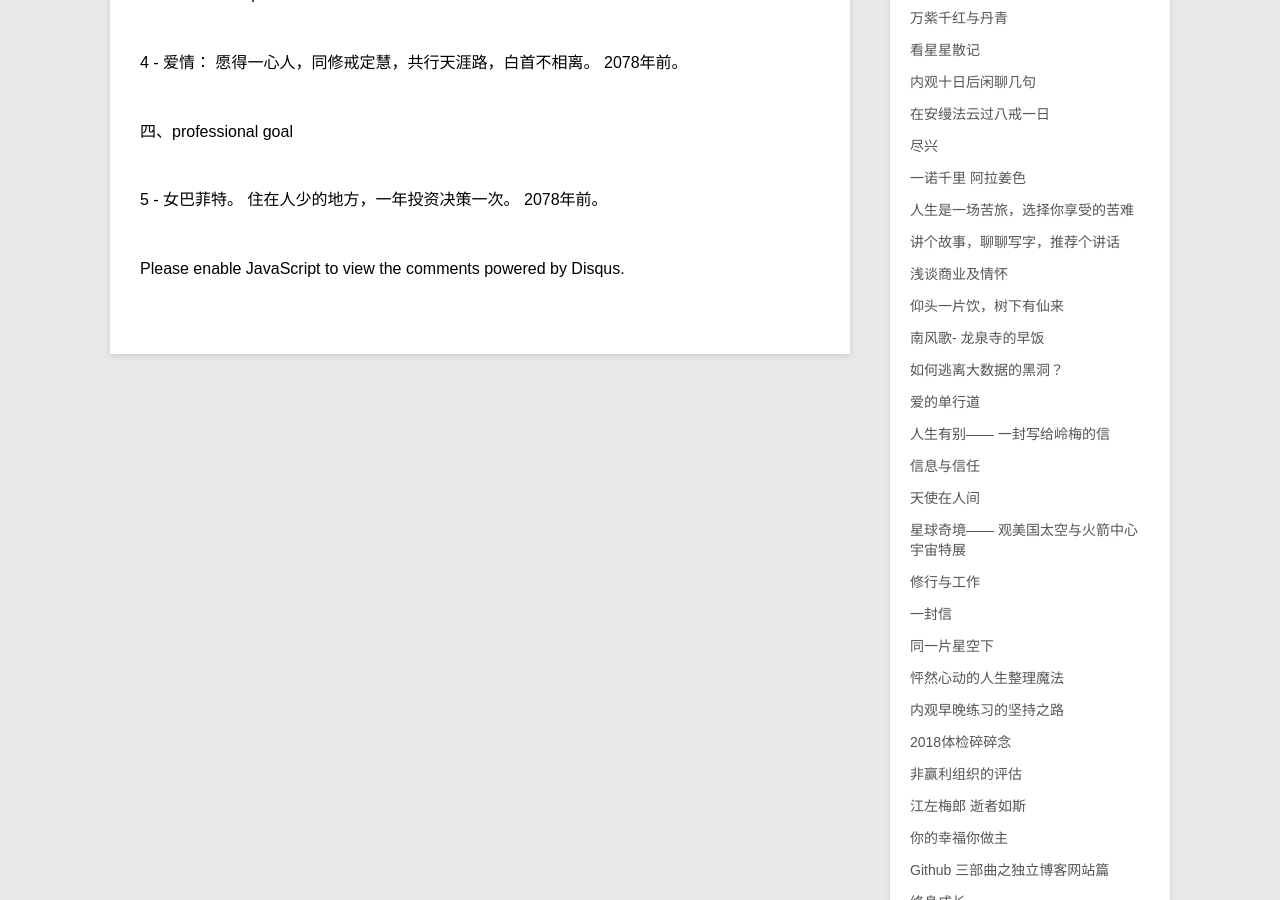
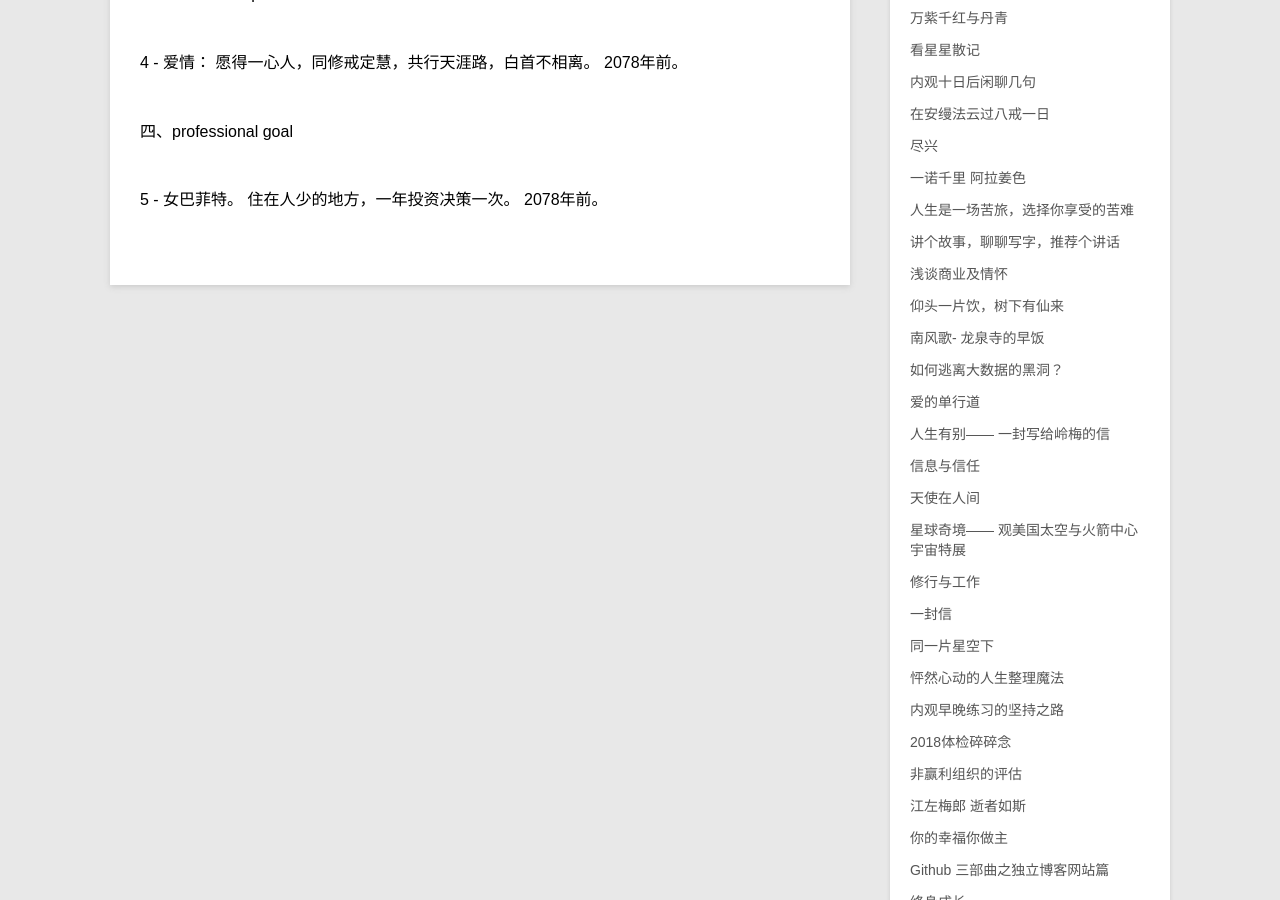
Before and after one commit to violettianjie/violettianjie.github.io, a Jekyll site: the page built from _posts/blog/2022-11-29-2list.md, in a window 1280 px wide and 900 px high, scrolled down 2339 px. Built offline with Jekyll 4.4.1, drawn with Linux system fonts in a browser that asks for light colours; comment, search, counter and statistics services are not loaded; part of the change alters nothing that is shown.

Commit message:
Update 2022-11-29-2list.md

```diff
--- a/_posts/blog/2022-11-29-2list.md
+++ b/_posts/blog/2022-11-29-2list.md
@@ -96,11 +96,23 @@ category: blog
 5 -  女巴菲特。 住在人少的地方，一年投资决策一次。 2078年前。
 
 
+<div id="disqus_thread"></div>
 <script>
 
 /**
-
-    RECOMMENDED CONFIGURATION VARIABLES: EDIT AND UNCOMMENT THE SECTION BELOW TO INSERT DYNAMIC VALUES FROM YOUR PLATFORM OR CMS.
-    LEARN WHY DEFINING THESE VARIABLES IS IMPORTANT: https://disqus.com/admin/universalcode/#configuration-variables*/ /* var disqus_config = function () { this.page.url = https://violettianjie.github.io; // Replace PAGE_URL with your page's canonical URL variable this.page.identifier = https://violettianjie.github.io; // Replace PAGE_IDENTIFIER with your page's unique identifier variable }; */ (function() { // DON'T EDIT BELOW THIS LINE var d = document, s = d.createElement('script'); s.src = 'https://https-violettianjie-github-io-1.disqus.com/embed.js'; s.setAttribute('data-timestamp', +new Date()); (d.head || d.body).appendChild(s); })();
-
-</script> Please enable JavaScript to view the comments powered by Disqus.
+*  RECOMMENDED CONFIGURATION VARIABLES: EDIT AND UNCOMMENT THE SECTION BELOW TO INSERT DYNAMIC VALUES FROM YOUR PLATFORM OR CMS.
+*  LEARN WHY DEFINING THESE VARIABLES IS IMPORTANT: https://disqus.com/admin/universalcode/#configuration-variables*/
+/*
+var disqus_config = function () {
+this.page.url = https://violettianjie.github.io;  // Replace PAGE_URL with your page's canonical URL variable
+this.page.identifier = https://violettianjie.github.io; // Replace PAGE_IDENTIFIER with your page's unique identifier variable
+};
+*/
+(function() { // DON'T EDIT BELOW THIS LINE
+var d = document, s = d.createElement('script');
+s.src = 'https://https-violettianjie-github-io-1.disqus.com/embed.js';
+s.setAttribute('data-timestamp', +new Date());
+(d.head || d.body).appendChild(s);
+})();
+</script>
+<noscript>Please enable JavaScript to view the <a href="https://disqus.com/?ref_noscript">comments powered by Disqus.</a></noscript>
```
